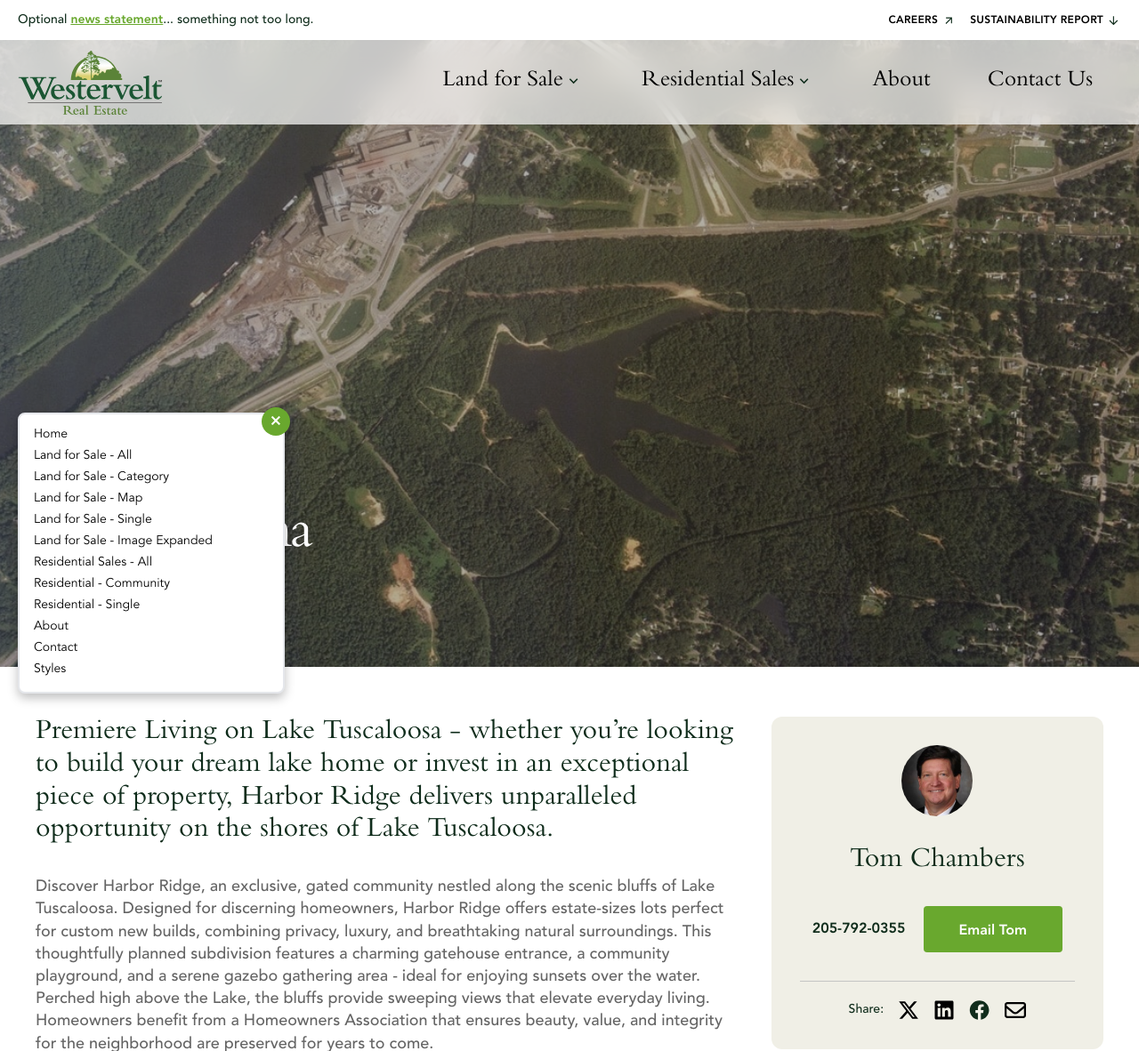
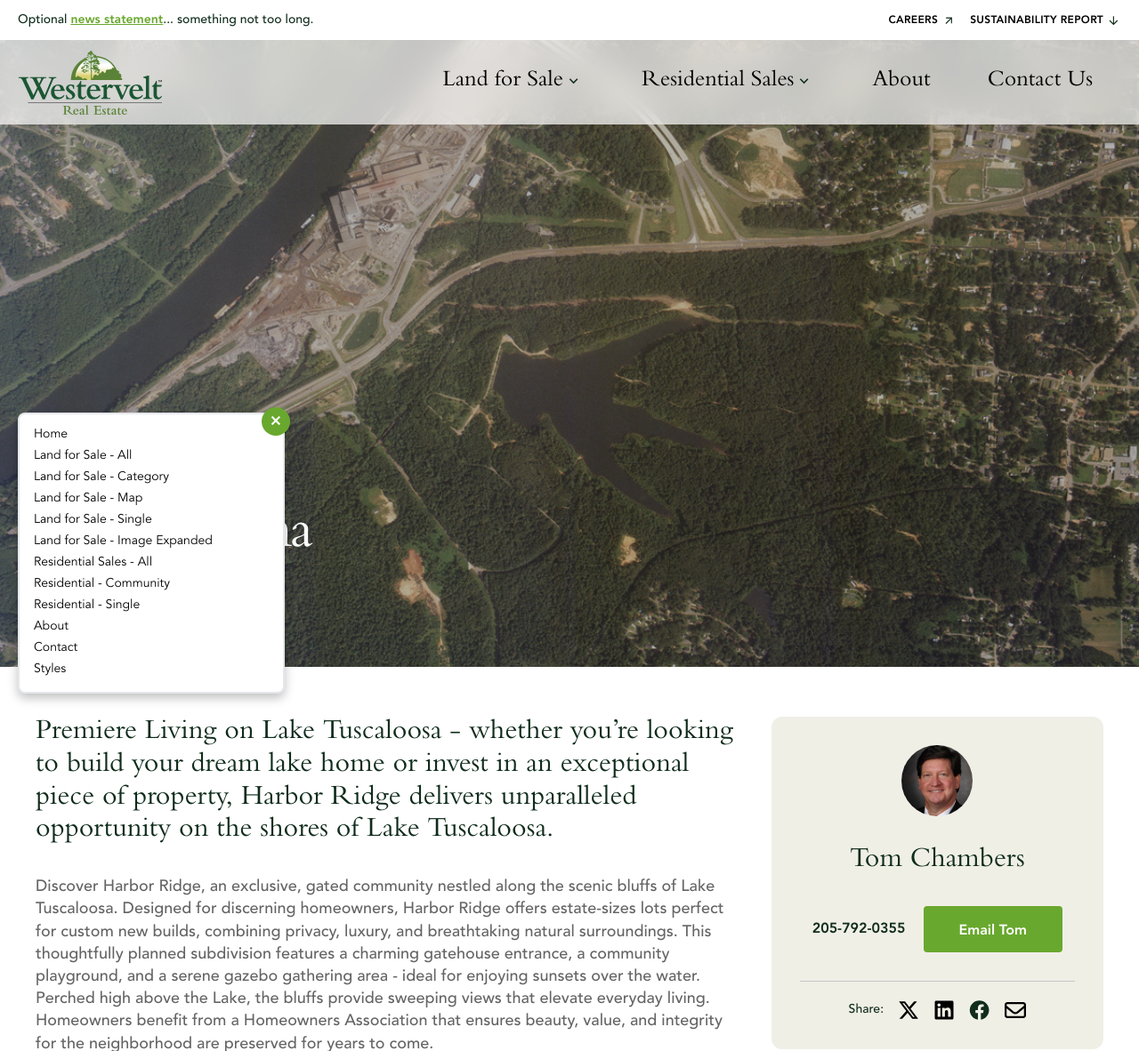
Before and after one commit to ericdowns/westervelt-real-estate, a PHP site: page /land-for-sale-single.php in a window 1280 px wide. Shown: the top 1182 px of the page at 89% size. Run offline with PHP 8.4, Linux system fonts and the light colour scheme.

Commit message:
Update site

```diff
--- a/land-for-sale-single.php
+++ b/land-for-sale-single.php
@@ -13,7 +13,7 @@
 	</header>
 	<main class="mx-auto flex-grow w-full  z-0">
 		<div class="relative lg:h-[750px] h-[550px] w-full">
-			<img class="absolute h-full w-full object-cover" src="/assets/images/property-lake-tamaha.jpg" alt="Lake_Tamaha">';
+			<img class="absolute h-full w-full object-cover" src="/assets/images/hero-property-lake-tamaha.jpg" alt="Lake_Tamaha">';
 			<div class="absolute bg-black/30  w-full h-full inset-0 flex flex-col justify-end items-start space-y-2 lg:p-10 p-5 pb-14">
 				<div class="lg:w-6/12 w-full flex flex-col space-y-6 items-start">
 					<span class="badge">Commercial/Industrial</span>
```
Also changed, not shown: assets/images/hero-about.jpg, assets/images/hero-property-lake-tamaha.jpg (added), assets/images/hero-residential-community.jpg, 3 other files.
